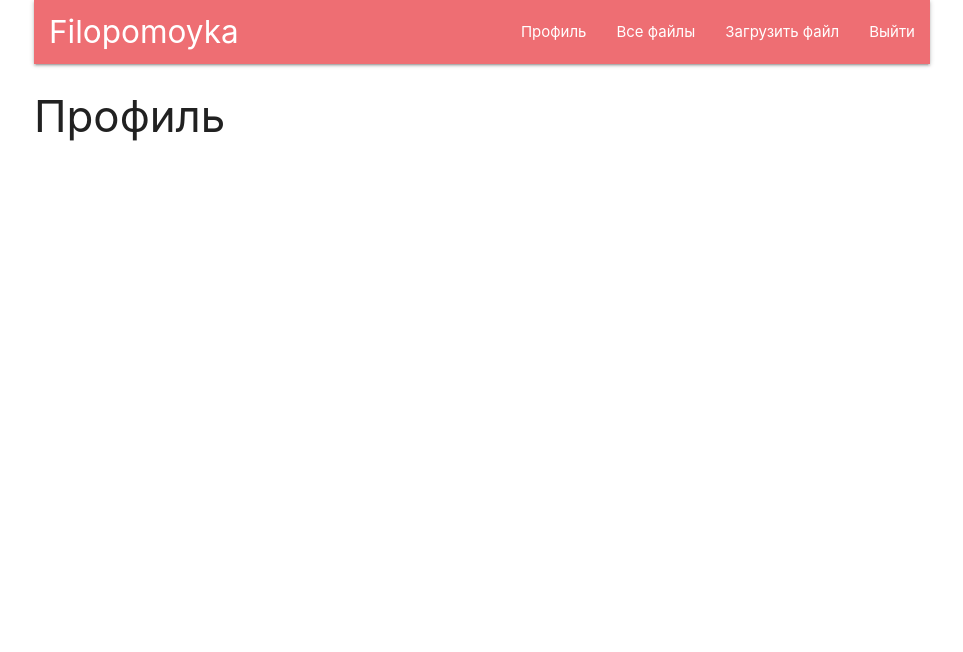
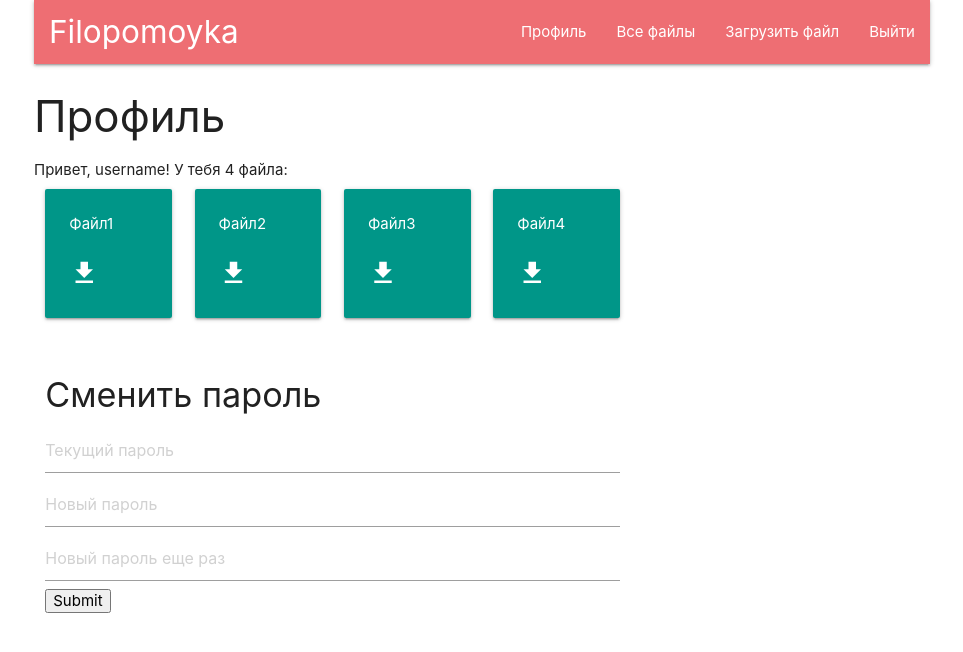
Before and after one commit to Stalder/ib4, a PHP site: page /profile.php in a window 1280 px wide. Shown: the top 652 px of the page, without its empty margins (158-1121 px from the left). Run offline with PHP 8.4, Linux system fonts and the light colour scheme.

Commit message:
Profile layout

```diff
--- a/profile.php
+++ b/profile.php
@@ -19,6 +19,26 @@ include_once "components.php"
     <div class="container">
         <?php renderTopMenu() ?>
         <h3>Профиль</h3>
+        <span>Привет, username! У тебя 4 файла:</span>
+        <div class="row">
+            <?php renderFile("Файл1", "vdsvd") ?>
+            <?php renderFile("Файл2", "vdsvd") ?>
+            <?php renderFile("Файл3", "vdsvd") ?>
+            <?php renderFile("Файл4", "vdsvd") ?>
+        </div>
+
+        <div class="row">
+            <form class="col s8" action="change_password.php" method="POST">
+                <h4>Сменить пароль</h4>
+
+                <input placeholder="Текущий пароль" name="old_password">
+                <input placeholder="Новый пароль" name="new_password">
+                <input placeholder="Новый пароль еще раз" name="new_password_again">
+                <br>
+
+                <input type="submit">
+            </form>
+        </div>
     </div>
 
     <script src="https://cdnjs.cloudflare.com/ajax/libs/materialize/1.0.0/js/materialize.min.js"></script>
```
